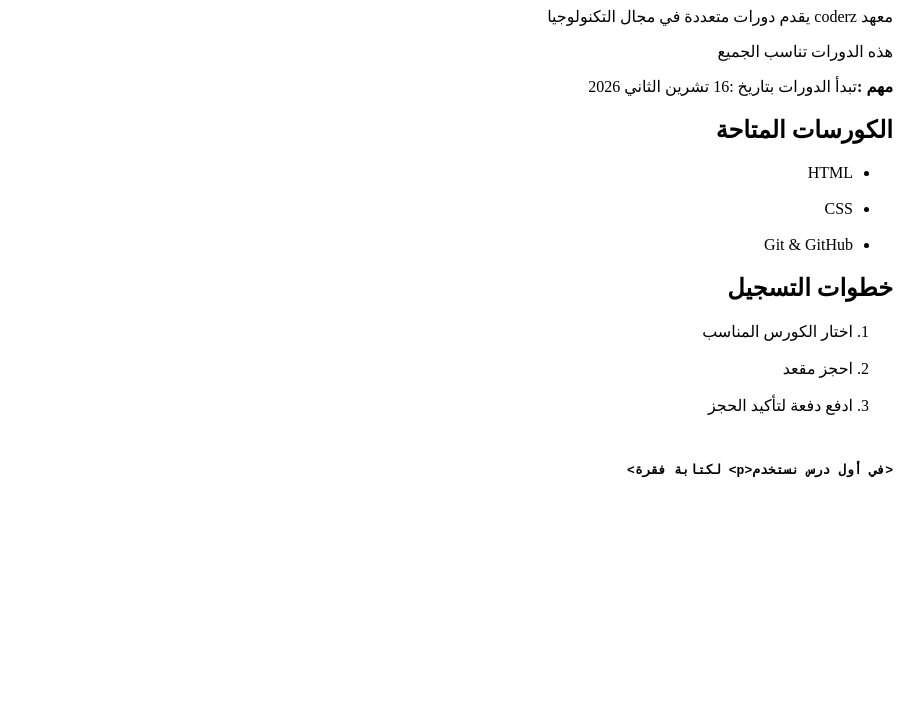
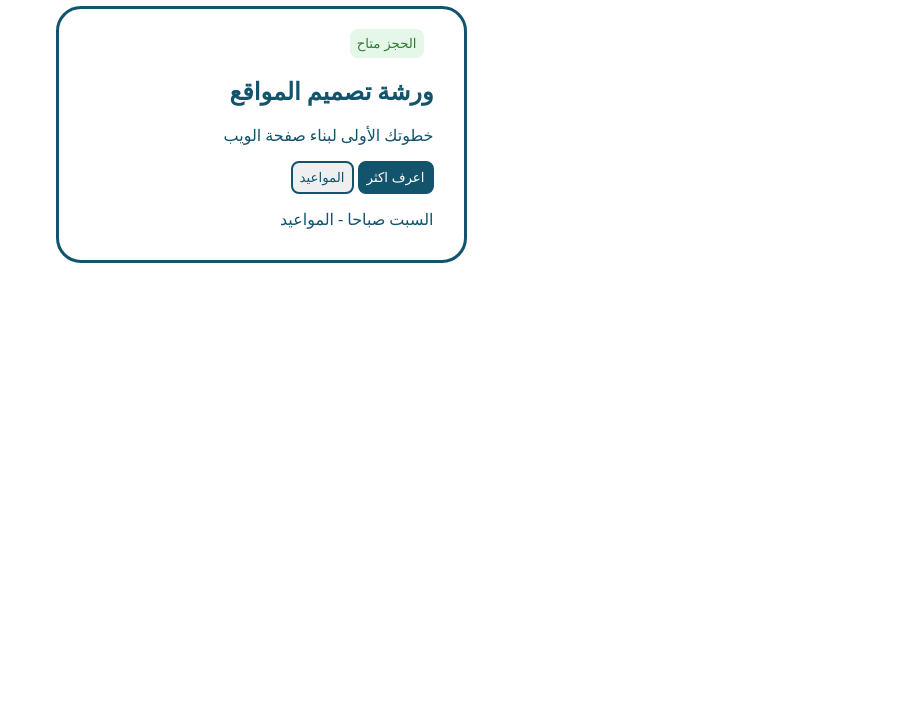
Before and after one commit to Yosefabunemra2002/coderz-institute, a plain HTML site: page index.html in a window 1280 px wide. Shown: the part 74-800 px from the top of the page, without its empty margins (379-1280 px from the left). Drawn offline with Linux system fonts and the light colour scheme.

Commit message:
assiment-1

```diff
--- a/index.html
+++ b/index.html
@@ -1,35 +1,21 @@
-<!DOCTYPE html>
+<!doctype html>
 <html lang="ar" dir="rtl">
-<head>
-    <meta charset="UTF-8">
-    <meta name="viewport" content="width=device-width, initial-scale=1.0">
-    <title>معهد coderz</title>
-</head>
-<body>
-    <h1>تعلم البرمجة في معهد coderz</h1>
-    <p>معهد coderz يقدم دورات متعددة في مجال التكنولوجيا</p>
-    <p>هذه الدورات تناسب الجميع</p>
-    <p><strong>مهم :</strong>تبدأ الدورات بتاريخ :<time datetime="2026-11-16">16 تشرين الثاني 2026</time></p>
-
-    <h2>الكورسات المتاحة</h2>
-    <ul>
-        <li>HTML</li>
-        <br>
-        <li>CSS</li>
-        <br>
-        <li>Git & GitHub</li>
-    </ul>
-
-    <h2>خطوات التسجيل</h2>
-    <ol>
-        <li>اختار الكورس المناسب</li>
-        <br>
-        <li>احجز مقعد</li>
-        <br>
-        <li>ادفع دفعة لتأكيد الحجز</li>
-    </ol>
-    <br>
-     <pre><code><strong><في أول درس نستخدم&lt;p&gt; لكتابة فقرة></strong></code></pre>
-
-</body>
+  <head>
+    <meta charset="UTF-8" />
+    <meta name="viewport" content="width=device-width, initial-scale=1.0" />
+    <title>Document</title>
+    <link rel="stylesheet" href="style.css" />
+  </head>
+  <body>
+    <article class="card">
+      <button class="green">الحجز متاح</button>
+      <h2>ورشة تصميم المواقع</h2>
+      <p>خطوتك الأولى لبناء صفحة الويب</p>
+      <div>
+        <button class="bt">اعرف اكثر</button>
+        <button class="btn">المواعيد</button>
+      </div>
+      <p>السبت صباحا - المواعيد</p>
+    </article>
+  </body>
 </html>
--- /dev/null
+++ b/style.css
@@ -0,0 +1,39 @@
+body{
+  color: #F4F7F8;
+}
+.card {
+  color: #12546C;
+  background-color: #FFFFFF;
+  border: 3px solid #12546C;
+  border-radius: 25px;
+  width: 360px;
+  margin-inline: auto;
+  margin-top: 80px;
+  padding: 20px 30px 15px 15px;
+
+
+}
+h2{
+  color: #12546C;
+}
+.green {
+  background-color: #E5F7E8;
+  color: #327A36;
+  padding: 5px;
+  border: 2px solid #E5F7E8;
+  border-radius: 8px;
+  margin-right: 10px;
+}
+.bt {
+  background-color: #12546C;
+  color: white;
+  padding: 7px;
+  border-radius: 8px;
+  border: 2px solid #12546C;
+}
+.btn {
+  color: #12546C;
+  padding: 7px;
+  border-radius: 8px;
+  border: 2px solid #12546C;
+}
```
